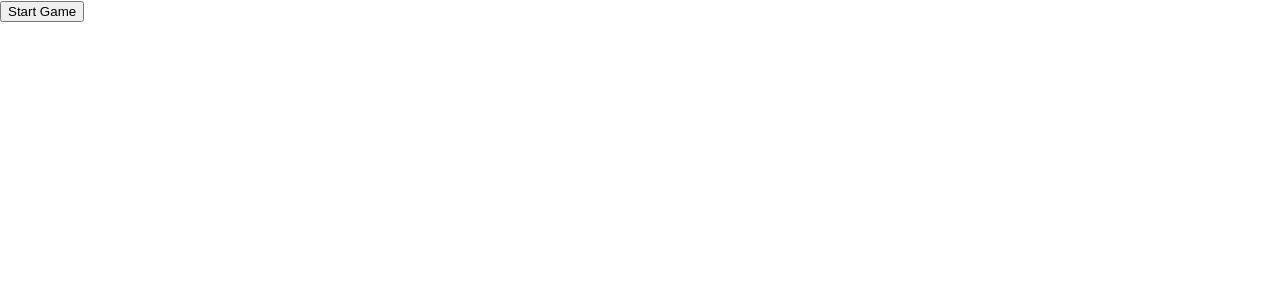
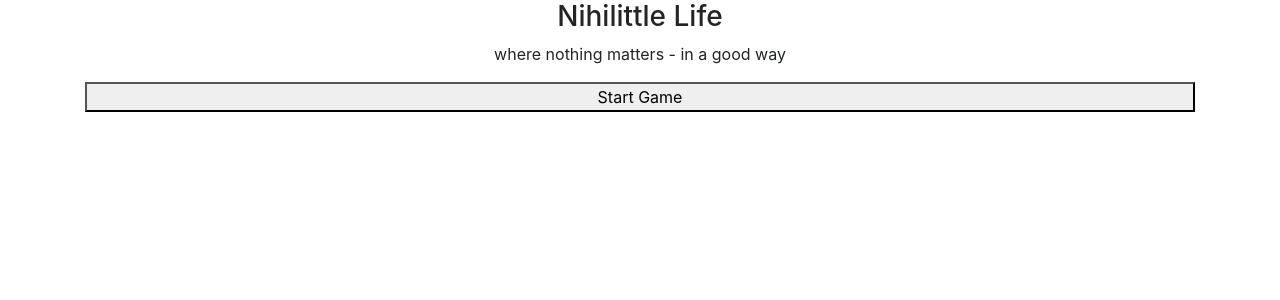
Before and after one commit to maxpinheiro/nihilittle-life, a React (Create React App) app: page / in a window 1280 px wide. Shown: the top 300 px of the page. Built offline with nearby package versions, Linux system fonts and the light colour scheme.

Commit message:
name input & change age

```diff
--- a/public/index.html
+++ b/public/index.html
@@ -24,6 +24,12 @@
       work correctly both with client-side routing and a non-root public URL.
       Learn how to configure a non-root public URL by running `npm run build`.
     -->
+    <link
+        rel="stylesheet"
+        href="https://cdn.jsdelivr.net/npm/bootstrap@4.6.0/dist/css/bootstrap.min.css"
+        integrity="sha384-B0vP5xmATw1+K9KRQjQERJvTumQW0nPEzvF6L/Z6nronJ3oUOFUFpCjEUQouq2+l"
+        crossorigin="anonymous"
+    />
     <title>React App</title>
   </head>
   <body>
--- a/src/App.tsx
+++ b/src/App.tsx
@@ -8,12 +8,10 @@ import GradeSchoolScreen from "./components/GradeSchoolScreen";
 import HighSchoolScreen from "./components/HighSchoolScreen";
 
 enum stage {INTRO, SETUP, GRADE_SCHOOL, HIGH_SCHOOL, COLLEGE, CAREER, LOVE, CAREER2, RETIREMENT, END_SCENE};
-
-
-
+type age = 'child' | 'adolescent' | 'young_adult' | 'adult' | 'old';
 type State = {
   gameStage: stage,
-  player: { idx: number, name: string, age: 'child' | 'adolescent' | 'young_adult' | 'adult' | 'old' }
+  player: { idx: number, name: string, age: age }
   personalityScore: PersonalityScores,
   pet: number
 }
@@ -44,6 +42,7 @@ export default class App extends React.Component<any, State> {
     this.setScene = this.setScene.bind(this);
     this.setPetIdx = this.setPetIdx.bind(this);
     this.setPlayerIdx = this.setPlayerIdx.bind(this);
+    this.setPlayerName = this.setPlayerName.bind(this);
     this.addPersonalityScore = this.addPersonalityScore.bind(this);
   }
 
@@ -52,6 +51,7 @@ export default class App extends React.Component<any, State> {
   }
 
   render() {
+    console.log(this.state);
     return (
         <div>
           { this.getScene() }
@@ -64,7 +64,10 @@ export default class App extends React.Component<any, State> {
       case stage.INTRO:
         return <IntroScreen advance={() => this.setScene(stage.SETUP)} />
       case stage.SETUP:
-        return <SetupScreen playerIdx={this.state.player.idx} setPlayerIdx={this.setPlayerIdx} advance={() => this.setScene(stage.GRADE_SCHOOL)} />
+        return <SetupScreen advance={() => this.setScene(stage.GRADE_SCHOOL)}
+                            playerIdx={this.state.player.idx}
+                            setPlayerIdx={this.setPlayerIdx}
+                            setPlayerName={this.setPlayerName} />
       case stage.GRADE_SCHOOL:
         return <GradeSchoolScreen advance={() => this.setScene(stage.HIGH_SCHOOL)}
                                   addPersonalityScore={this.addPersonalityScore}
@@ -73,8 +76,8 @@ export default class App extends React.Component<any, State> {
                                   // @ts-ignore
                                   decision={Decisions["GRADE_SCHOOL"]} />
       case stage.HIGH_SCHOOL:
-        return <HighSchoolScreen  addPersonalityScore={this.addPersonalityScore}
-                                  advance={() => this.setScene(stage.COLLEGE)}
+        return <HighSchoolScreen  advance={() => this.setScene(stage.COLLEGE)}
+                                  addPersonalityScore={this.addPersonalityScore}
                                   // @ts-ignore
                                   decisions={Decisions["HIGH_SCHOOL"]}/>
       default:
@@ -84,10 +87,16 @@ export default class App extends React.Component<any, State> {
 
   setScene(scene: stage) {
     this.setState(prevState => ({...prevState, gameStage: scene}));
+    const ages: {[scene: number] : age} = {3: "adolescent", 4: "young_adult", 6: "adult", 8: "old"};
+    if (scene in ages) this.setState(prevState => ({...prevState, player: {...prevState.player, age: ages[scene]}}));
   }
 
   setPlayerIdx(idx: number) {
     this.setState(prevState => ({...prevState, player: {...prevState.player, idx}}));
+  }
+
+  setPlayerName(name: string) {
+    this.setState(prevState => ({...prevState, player: {...prevState.player, name}}));
   }
 
   setPetIdx (pet: number) {
--- a/src/components/GradeSchoolScreen.tsx
+++ b/src/components/GradeSchoolScreen.tsx
@@ -1,7 +1,5 @@
 import React, {useState} from 'react';
 import {Personality} from "../App";
-
-enum Stage {RECESS, PET};
 
 type PetProps = {
     setPetIdx: () => void,
@@ -12,16 +10,18 @@ type PetProps = {
 const petLabels: string[] = ['fish', 'cat', 'dog', 'guinea pig', 'snake'];
 const PetIcon: React.FC<PetProps> = ({
     setPetIdx,
-                                     idx, selected
+    idx,
+    selected
 }) => {
     return (
-        <div onClick={setPetIdx} style={{backgroundColor: 'blue', border: selected ? 'solid 2px red' : ''}}>
+        <div onClick={setPetIdx} style={{backgroundColor: 'cyan', border: selected ? 'solid 2px darkgreen' : ''}}>
             <img src={`/nihilittle-life/media/pets/${idx + 1}.png`} alt=""/>
             <p>{petLabels[idx]}</p>
         </div>
     )
 }
 
+enum Stage {RECESS, PET};
 
 type GradeSchoolScreenProps = {
     advance: () => void,
@@ -45,6 +45,7 @@ const GradeSchoolScreen: React.FC<GradeSchoolScreenProps> = ({
 }) => {
     const [petSelected, setPetSelected] = useState<boolean>(false);
     const [stage, setStage] = useState<Stage>(Stage.RECESS);
+
     return (
         <div>
             {stage === Stage.RECESS ?
@@ -59,7 +60,7 @@ const GradeSchoolScreen: React.FC<GradeSchoolScreenProps> = ({
                 </div> :
 
                 <div id="pet-row">
-                    <p>You're playing M.A.S.H. what pet do you end up with?</p>
+                    <p>You're playing M.A.S.H. - what pet do you end up with?</p>
                     {Array(5).fill("").map((_, idx) => (
                         <PetIcon
                             setPetIdx={() => {
@@ -71,8 +72,6 @@ const GradeSchoolScreen: React.FC<GradeSchoolScreenProps> = ({
                     ))}
                     { petSelected && <button onClick={advance}>Onward!</button>}
                 </div>
-
-
             }
         </div>
     );
--- a/src/components/IntroScreen.tsx
+++ b/src/components/IntroScreen.tsx
@@ -8,7 +8,9 @@ const IntroScreen: React.FC<IntroScreenProps> = ({
     advance
 }) => {
     return (
-        <div>
+        <div className="container d-flex flex-column text-center">
+            <h3>Nihilittle Life</h3>
+            <p>where nothing matters - in a good way</p>
             <button onClick={advance}>Start Game</button>
         </div>
     );
--- a/src/components/SetupScreen.tsx
+++ b/src/components/SetupScreen.tsx
@@ -17,17 +17,22 @@ const Character: React.FC<CharacterProps> = ({
     )
 }
 
+enum Stage {CHARACTER, NAME};
+
 type SetupScreenProps = {
     playerIdx: number,
     setPlayerIdx: (idx: number) => void,
+    setPlayerName: (name: string) => void,
     advance: () => void
 }
 const SetupScreen: React.FC<SetupScreenProps> = ({
     playerIdx,
     setPlayerIdx,
+    setPlayerName,
     advance
 }) => {
     const [selected, setSelected] = useState<boolean>(false);
+    const [stage, setStage] = useState<Stage>(Stage.CHARACTER);
 
     return (
         <div>
@@ -36,12 +41,21 @@ const SetupScreen: React.FC<SetupScreenProps> = ({
                     <Character
                         setPlayerIdx={() => {
                             setPlayerIdx(idx);
-                            setSelected(true);
+                            setStage(Stage.NAME);
                         }}
                         idx={idx} selected={playerIdx === idx}
                     />
                 ))}
             </div>
+            {stage === Stage.NAME &&
+                <div>
+                    <form id="name-input">
+                        <label htmlFor="name">Choose your name: </label>
+                        <input type="text" id="name" name="name" autoComplete="off"
+                               onChange={(e) => {setPlayerName(e.target.value); setSelected(true);}} />
+                    </form>
+                </div>
+            }
             { selected && <button onClick={advance}>Start your life!</button>}
         </div>
     );
```
Lines whose indentation alone changed are shown as unchanged.
